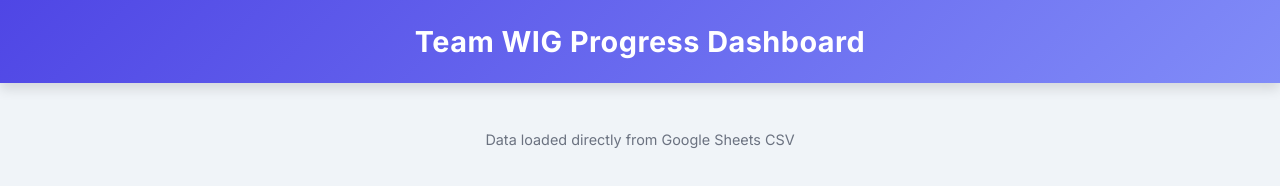
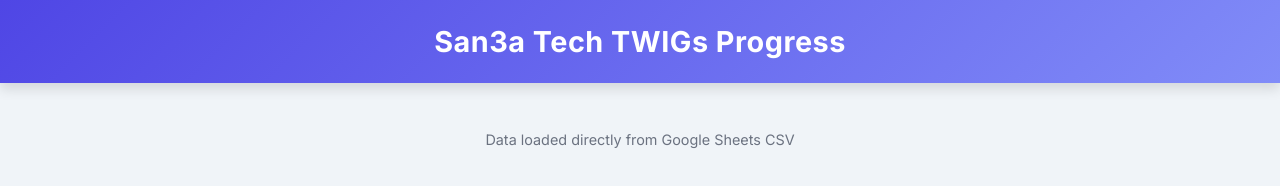
Before and after one commit to yahya-khalaf/San3a-TWIGs-dashboard, a plain HTML site: page index.html in a window 1280 px wide. Drawn offline with nearby package versions, Linux system fonts and the light colour scheme; no server answers.

Commit message:
title update

```diff
--- a/index.html
+++ b/index.html
@@ -163,7 +163,7 @@
   </style>
 </head>
 <body>
-  <header>Team WIG Progress Dashboard</header>
+  <header>San3a Tech TWIGs Progress</header>
   <div class="dashboard-container" id="dashboard"></div>
   <footer>Data loaded directly from Google Sheets CSV</footer>
 
```
